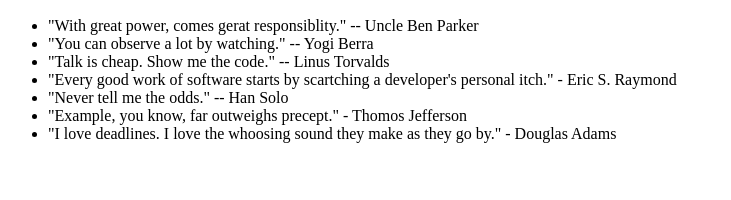
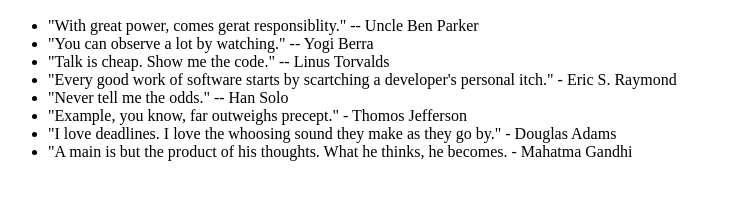
Before and after one commit to vkind/2main_openSAP_repo, a plain HTML site: page index.html in a window 1280 px wide. Shown: the part 110-310 px from the top of the page, without its empty margins (0-731 px from the left). Drawn offline with Linux system fonts and the light colour scheme.

Commit message:
added Gandhis Quote

```diff
--- a/index.html
+++ b/index.html
@@ -16,6 +16,7 @@
 			<li>"Never tell me the odds." -- Han Solo</li>
             <li>"Example, you know, far outweighs precept." - Thomos Jefferson</li>
 			<li>"I love deadlines. I love the whoosing sound they make as they go by." - Douglas Adams</li>
+			<li>"A main is but the product of his thoughts. What he thinks, he becomes. - Mahatma Gandhi</li>
 		</ul>
 	</body>
 </html>
```
